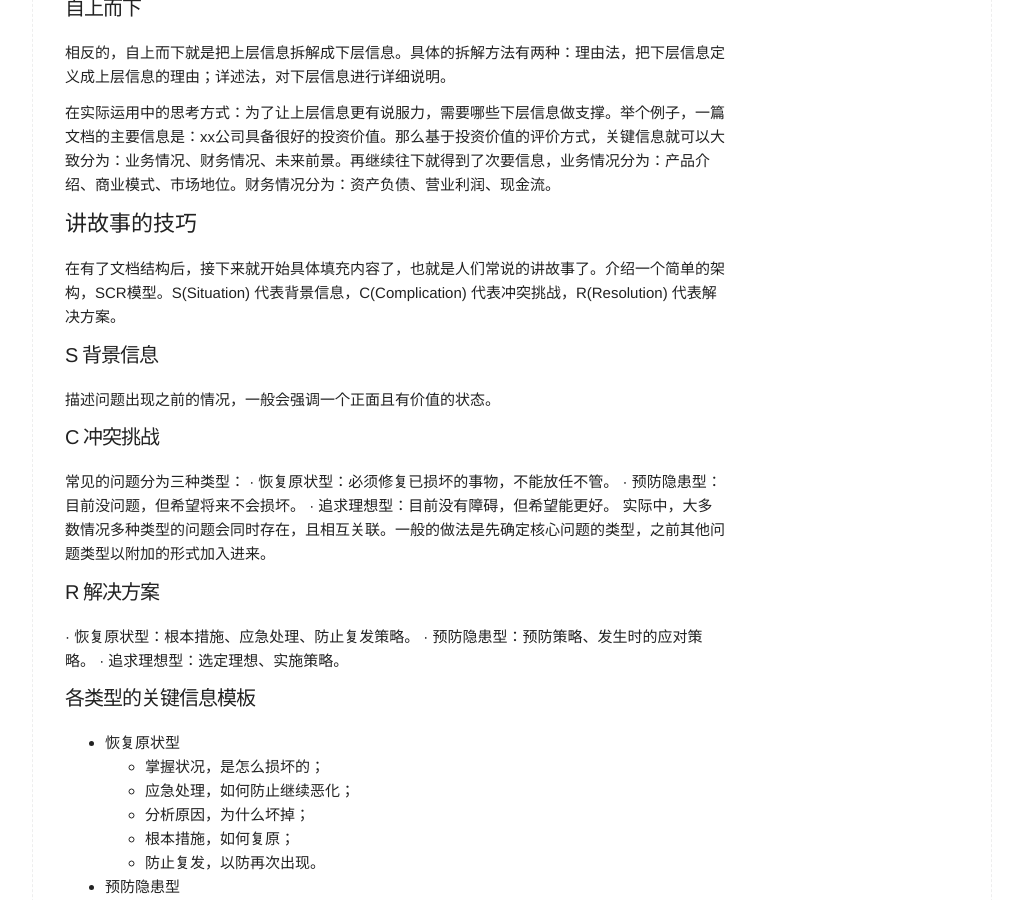
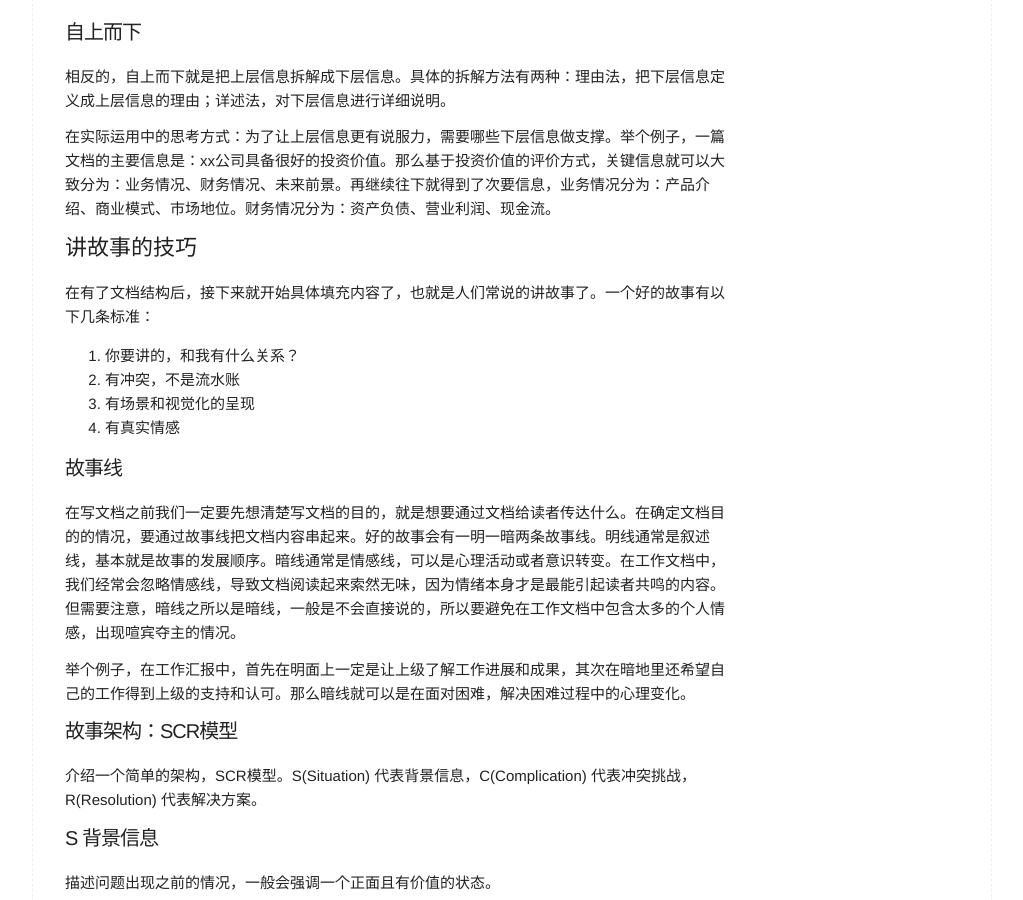
Before and after one commit to BryceHQ/brycehq.github.io, a Jekyll site: the page built from _posts/2023-10-22-如何写好工作文档.md, in a window 1280 px wide and 900 px high, scrolled down 2382 px. Shown: the whole window, without its empty margins (128-1151 px from the left). Built offline with Jekyll 4.4.1, drawn with Linux system fonts in a browser that asks for light colours; some of the changed text lies outside the part shown.

Commit message:
feat: 修改

```diff
--- a/_posts/2023-10-6-如何写好工作文档.md
+++ b/_posts/2023-10-22-如何写好工作文档.md
@@ -1,11 +1,11 @@
 ---
 layout: post
 title: "如何写好工作文档"
-date: 2023-10-6 22:32:18
+date: 2023-10-22 18:18:06
 categories: 职业相关
 ---
 
-在工作中，书写工作文档是一个很常见的工作，不过恰恰是这样一个看似寻常的工作内容，想要做好却并非易事。下面就来谈谈对于写好工作文档的一些个人理解，具体会从介绍一下写文档的通用方法论，然后会从方案、调研、述职这三种常见的文档类型来进行详细说明。
+在工作中，书写工作文档是一个很常见的工作，不过恰恰是这样一个看似寻常的工作内容，想要做好却并非易事，相信每个职场人有过被文档困扰的经历。下面就来谈谈对于写好工作文档的一些个人理解，具体会先介绍文档书写的通用方法论，然后再从方案、调研、述职这三种常见的工作文档来进行详细说明。
 
 # 通用方法论
 文档本质上是信息的载体，写好文档的本质就是更好的通过文档的形式来传达信息。
@@ -89,7 +89,18 @@
 在实际运用中的思考方式：为了让上层信息更有说服力，需要哪些下层信息做支撑。举个例子，一篇文档的主要信息是：xx公司具备很好的投资价值。那么基于投资价值的评价方式，关键信息就可以大致分为：业务情况、财务情况、未来前景。再继续往下就得到了次要信息，业务情况分为：产品介绍、商业模式、市场地位。财务情况分为：资产负债、营业利润、现金流。
 
 ## 讲故事的技巧
-在有了文档结构后，接下来就开始具体填充内容了，也就是人们常说的讲故事了。介绍一个简单的架构，SCR模型。S(Situation) 代表背景信息，C(Complication) 代表冲突挑战，R(Resolution) 代表解决方案。
+在有了文档结构后，接下来就开始具体填充内容了，也就是人们常说的讲故事了。一个好的故事有以下几条标准：
+1. 你要讲的，和我有什么关系？
+2. 有冲突，不是流水账
+3. 有场景和视觉化的呈现
+4. 有真实情感
+
+### 故事线
+在写文档之前我们一定要先想清楚写文档的目的，就是想要通过文档给读者传达什么。在确定文档目的的情况，要通过故事线把文档内容串起来。好的故事会有一明一暗两条故事线。明线通常是叙述线，基本就是故事的发展顺序。暗线通常是情感线，可以是心理活动或者意识转变。在工作文档中，我们经常会忽略情感线，导致文档阅读起来索然无味，因为情绪本身才是最能引起读者共鸣的内容。但需要注意，暗线之所以是暗线，一般是不会直接说的，所以要避免在工作文档中包含太多的个人情感，出现喧宾夺主的情况。
+
+举个例子，在工作汇报中，首先在明面上一定是让上级了解工作进展和成果，其次在暗地里还希望自己的工作得到上级的支持和认可。那么暗线就可以是在面对困难，解决困难过程中的心理变化。
+### 故事架构：SCR模型
+介绍一个简单的架构，SCR模型。S(Situation) 代表背景信息，C(Complication) 代表冲突挑战，R(Resolution) 代表解决方案。
 
 ### S 背景信息
 描述问题出现之前的情况，一般会强调一个正面且有价值的状态。
@@ -149,7 +160,7 @@
 最后是结论部分，调研的结论需要注意避免跳跃，宁愿保守一点，也要确保逻辑的连续性，切忌夹带自己的主管倾向，否则一个不恰当的结论可能导致整篇调研失去可信度。
 
 ## 述职
-述职是带有特殊目的的工作总结，一般的行文顺序是背景、问题、解决、效果、总结。这里的特殊目的就是，要突出自己优秀的工作能力，通过述职展示成绩。但突出自己需要有技巧，不能盲目自吹自擂，而是要在问题解决过程中告诉读者你做了什么，这个问题是如此的复杂，而你的方案却如此的优雅。润物细无声大概就是其中的最高境界。
+述职是带有特殊目的的工作总结。这里的特殊目的就是，要突出自己优秀的工作能力，通过述职展示成绩和潜力。但突出自己需要有技巧，不能盲目自吹自擂，而是要在问题解决过程中告诉读者你做了什么，这个问题是如此的复杂，而你的方案却如此的优雅。润物细无声大概就是其中的最高境界。述职一般的行文顺序是背景、问题、解决、效果、总结。
 
 开篇同样是问题描述，这里就要突出问题的复杂，最好有个具体案例，才能更好触动读者。比如你的工作成果是通过合理的流程改进提升工作效率，那问题描述就要突出流程改进前效率有多么的低。具体可以通过描述一个常见的工作场景，如果读者也经历过类似的情况，就会很容易感同身受。
 
@@ -158,3 +169,10 @@
 然后是效果呈现，一般通过前后对比的方式，呈现出解决后的效果。需要注意的是，如何选择合适的方式来体现效果。因为在一些知识型工作中，效果往往不容易直观的呈现。还是通过之前的例子说明，通过合理的流程改进提升了工作效率，那么工作效率提升怎么衡量呢？有人可能会说，这不很简单吗？这个月干的活比上个月多，不就行了，工厂记件不就是这个道理。但现实是知识型工作往往每个月的任务都十分不同，而任务本身就有难易之分，所花费的时间本就有所不同，显然无法通过记件来体现。在这个例子里，可以选择定性的方式呈现，流程改进后去掉哪些无效流程，所需步骤的减少必然带来时间花费的减少。实际情况千变万化，但可以把握住一个原则，效果呈现部分要有事实支撑，不能泛泛而谈，优先定量分析，其次定性分析。最后说个一个小技巧，对于有一定专业性的数据，最好通过一些简单的类比来加深读者的印象。相信大家都对香飘飘的广告词有印象：“一年卖出三亿多杯，杯子连起来可绕地球一圈”，想想广告这么多，为啥这句话能被大家记住？秘诀就在后半句的类比。
 
 最后是总结，什么画龙点睛、升华主旨之类的大家都看过很多。但基于我个人的实践来说，总结想要写出彩很难，一般来说对于还是一个中规中矩的总结，把更多时间放在写好上面讲的几个环节。另外注意总结部分最好顺带一下未来展望，这样述职的方方面面就全了。
+
+# 结尾
+上面写了很多，这里简单的总结一下：首先要写好工作文档，存在着基本的方法论，是可以学习并练习的；其次书写过程要先确定文档结构，再填充具体内容；最后是文档内容要通过讲故事的方式提升可读性。
+
+最后是推荐阅读的书籍：
+- 《麦肯锡教我的写作武器》
+- 《故事力》
```
Also changed, not shown: other parts of _posts/2023-10-22-如何写好工作文档.md (+1 -1 lines).
